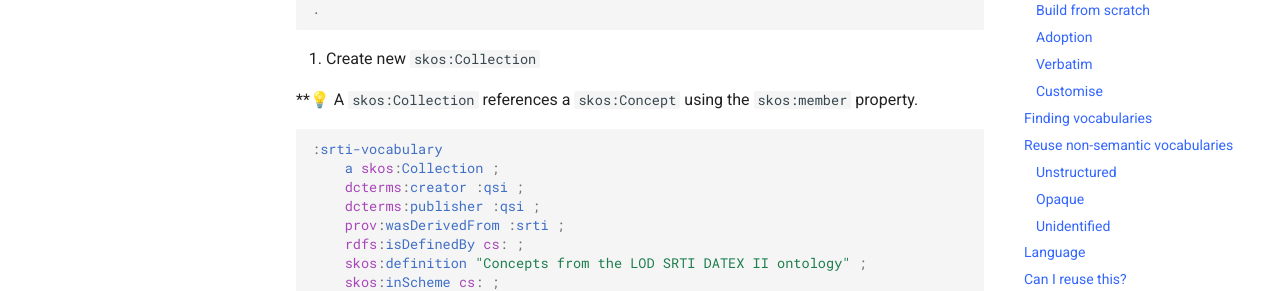
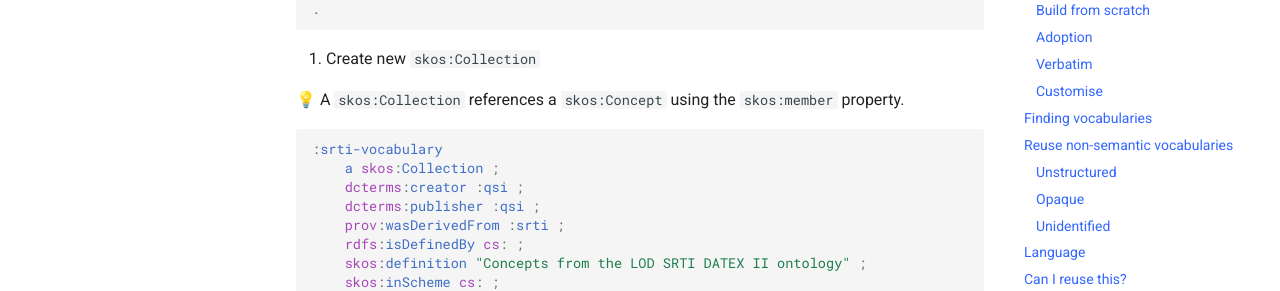
Before and after one commit to Kurrawong/docs, an MkDocs documentation site: the page built from docs/concepts/vocabs/vocab-reuse.md, in a window 1280 px wide and 900 px high, scrolled down 8454 px. Shown: the part 170-461 px from the top of the window. Built offline with MkDocs 1.6.1 and Material for MkDocs 9.7.7, drawn with Linux system fonts in a browser that asks for light colours.

````diff
--- a/docs/concepts/vocabs/vocab-reuse.md
+++ b/docs/concepts/vocabs/vocab-reuse.md
@@ -297,7 +297,7 @@ To import a concept from another vocabulary:
 
 7. Create new ``skos:Collection``
 
-**💡 A `skos:Collection` references a `skos:Concept` using the `skos:member` property.
+💡 A `skos:Collection` references a `skos:Concept` using the `skos:member` property.
 
 ```turtle
 :srti-vocabulary
````
